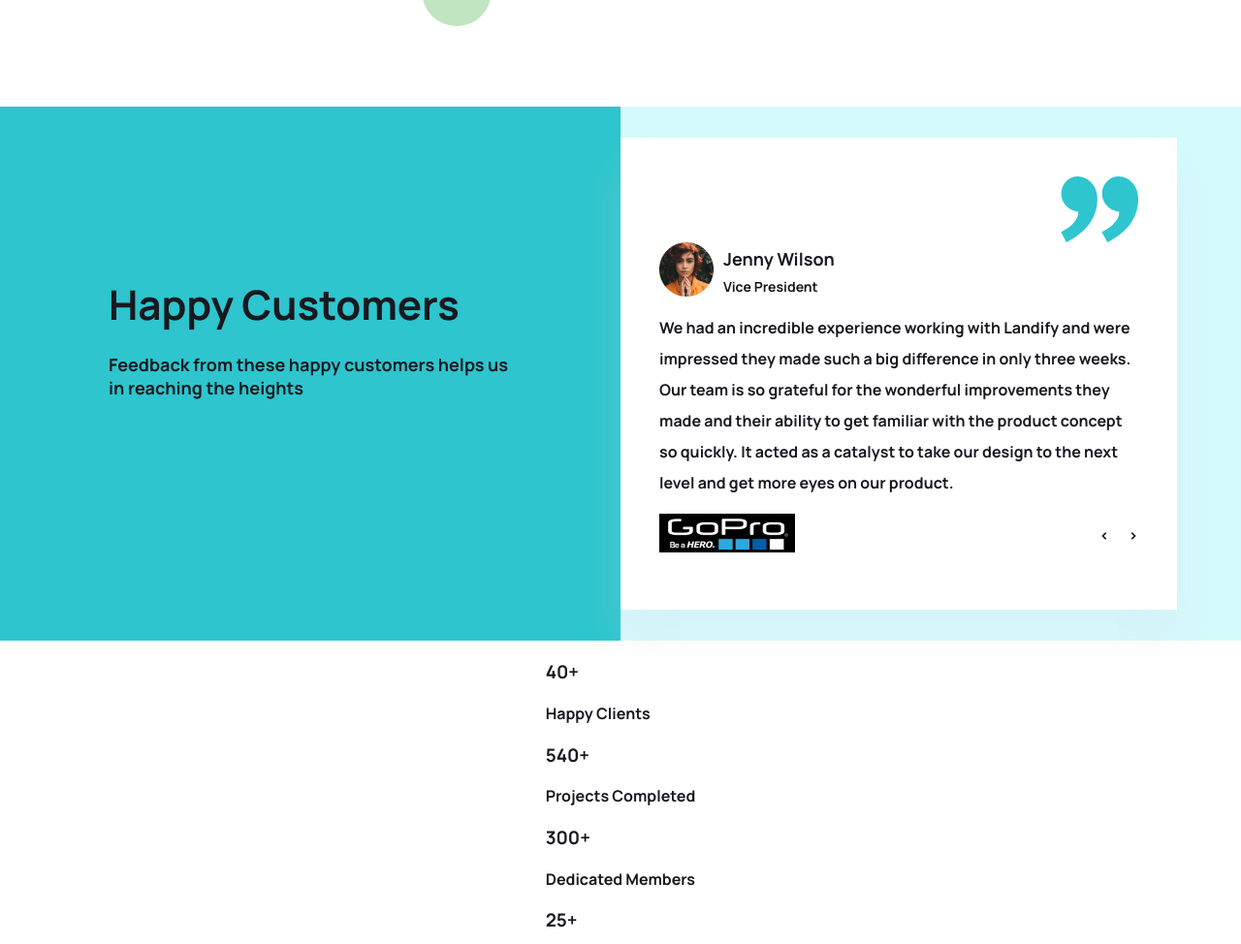
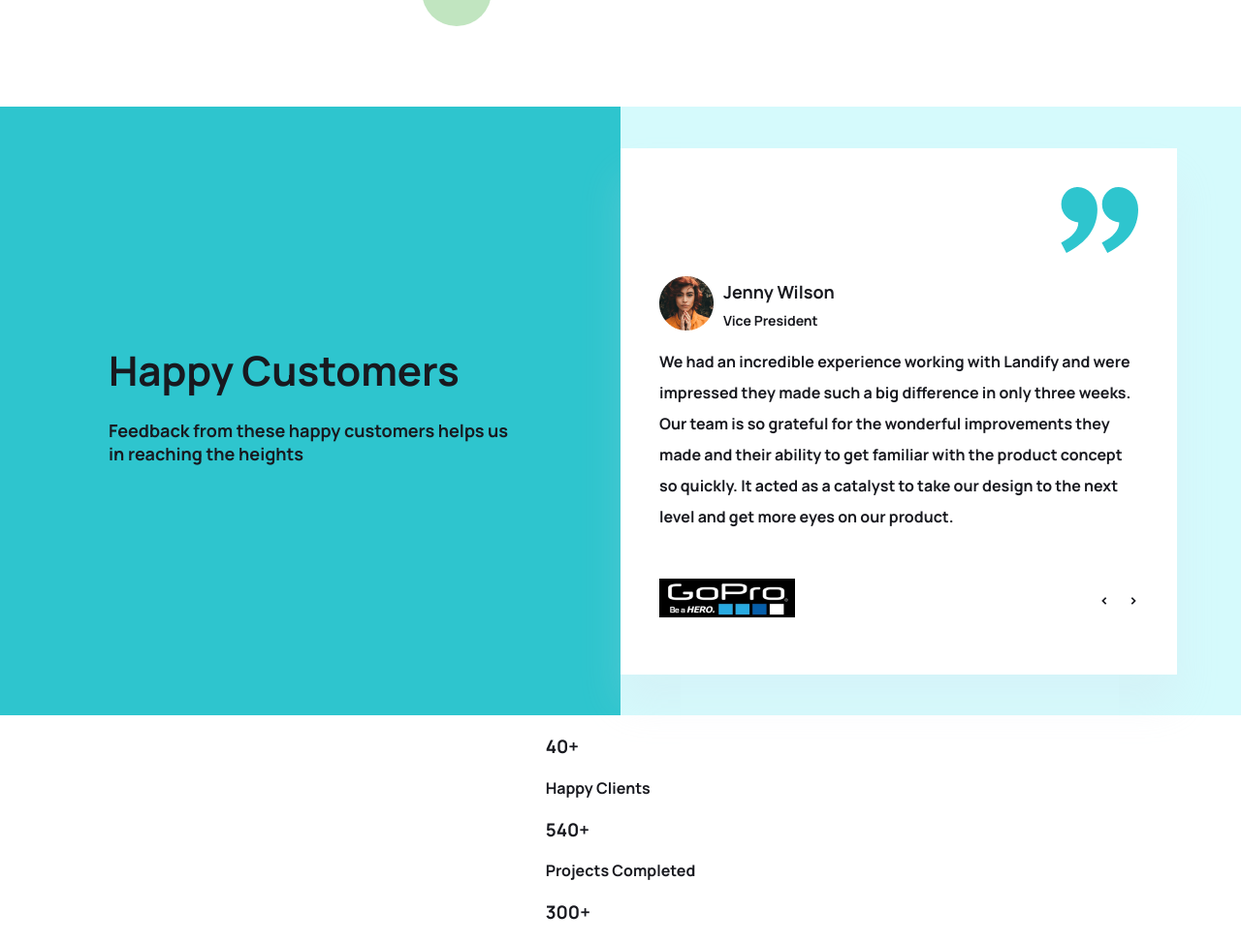
Before and after one commit to CrispthoAlex/koombea-frontend-test, a PHP site: page / in a window 1280 px wide. Shown: the part 2429-3403 px from the top of the page at 97% size. Run offline with PHP 8.4, Linux system fonts and the light colour scheme; some web fonts are replaced.

Commit message:
Background-color of left-container and height of section was fixed

```diff
--- a/css/styles.css
+++ b/css/styles.css
@@ -1007,6 +1007,16 @@ SCSS and BEM structure were used on this project
     flex-flow: column;
   }
 }
+@media screen and (min-width: 769px) and (max-width: 1023px) {
+  .testimonial {
+    height: 580px;
+  }
+}
+@media screen and (min-width: 1024px) {
+  .testimonial {
+    height: 628px;
+  }
+}
 
 .left-container {
   position: relative;
@@ -1025,6 +1035,7 @@ SCSS and BEM structure were used on this project
 
 .info-page--testimonial {
   width: 65%;
+  margin: 0;
 }
 @media screen and (max-width: 768px) {
   .info-page--testimonial {
@@ -1047,6 +1058,7 @@ SCSS and BEM structure were used on this project
   align-items: center;
   justify-content: flex-start;
   width: 50%;
+  margin: 0;
 }
 @media screen and (max-width: 768px) {
   .right-container {
@@ -1062,7 +1074,7 @@ SCSS and BEM structure were used on this project
   background-color: #ffffff;
   padding: 2.5em;
   box-shadow: 0px 30px 40px rgba(212, 217, 232, 0.2);
-  margin: 2em 0;
+  margin: 32px 0;
   max-width: 35.875em;
 }
 @media screen and (max-width: 768px) {
@@ -1076,6 +1088,7 @@ SCSS and BEM structure were used on this project
   position: relative;
   width: max-content;
   align-self: flex-end;
+  margin-bottom: 24px;
 }
 .feedback-section__client {
   display: flex;
@@ -1106,17 +1119,20 @@ SCSS and BEM structure were used on this project
   margin: auto 0;
 }
 .feedback-section__client .client-feedback {
-  line-height: 2em;
+  line-height: 32px;
 }
 @media screen and (max-width: 768px) {
   .feedback-section__client .client-feedback {
-    line-height: 1.25em;
+    line-height: 20px;
   }
 }
 @media screen and (min-width: 769px) and (max-width: 1023px) {
   .feedback-section__client .client-feedback {
-    line-height: 1.5em;
+    line-height: 24px;
   }
+}
+.feedback-section__client .client-feedback p {
+  margin-bottom: 48px;
 }
 .feedback-section__client .client-logo img {
   width: 140px;
--- a/scss/components/_content.scss
+++ b/scss/components/_content.scss
@@ -390,6 +390,8 @@
     padding: 0;
     background-color: $turquoise100;
     @include responsive-page(smd) { flex-flow: column; }
+    @include responsive-page(md) { height: 580px; }
+    @include responsive-page(mdtop) { height: 628px; }
 }
 
 .left-container {
@@ -408,6 +410,7 @@
 .info-page {
     &--testimonial {
         width:65%;
+        margin: 0;
         @include responsive-page(smd) {
             margin:em(20);
             padding: 0 em(10);
@@ -431,6 +434,7 @@
     align-items: center;
     justify-content: flex-start;
     width: 50%;
+    margin: 0;
     @include responsive-page(smd) {
         justify-content: center;
         width: 100%;
@@ -444,7 +448,7 @@
     background-color: #ffffff;
     padding: em(40);
     box-shadow: 0px 30px 40px rgba(212, 217, 232, 0.2);
-    margin: em(32) 0;
+    margin: 32px 0;
     max-width: em(574);
     @include responsive-page(smd) { padding: em(20); margin: 0; }
 
@@ -453,6 +457,7 @@
         position: relative;
         width: max-content;
         align-self: flex-end;
+        margin-bottom: 24px;
     }
 
     &__client {
@@ -484,9 +489,12 @@
 
         }
         .client-feedback {
-            line-height: em(32);
-            @include responsive-page(smd) { line-height: em(20); }
-            @include responsive-page(md) { line-height: em(24); }
+            line-height: 32px;
+            @include responsive-page(smd) { line-height: 20px; }
+            @include responsive-page(md) { line-height: 24px; }
+            p {
+                margin-bottom: 48px;
+            }
         }
         .client-logo {
             img {
```
